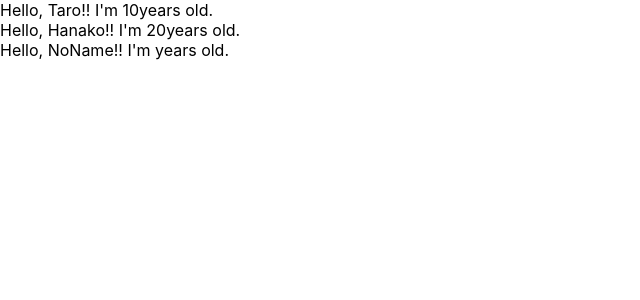
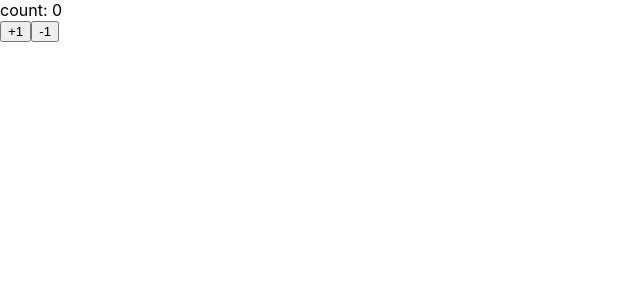
Before and after one commit to yk-port/react-redux-application, a React (Create React App) app: page / in a window 1280 px wide. Shown: the top 300 px of the page, without its empty margins (0-640 px from the left). Built offline with nearby package versions, Linux system fonts and the light colour scheme.

Commit message:
learn state and setState

```diff
--- a/src/App.js
+++ b/src/App.js
@@ -1,31 +1,34 @@
-import React from 'react';
-import PropTypes from 'prop-types';
+import React, { Component } from 'react';
 
-const App = () => {
-  const profiles = [
-    { name: 'Taro', age: 10 },
-    { name: 'Hanako', age: 20 },
-    { name: 'NoName' },
-  ];
+const App = () => (<Counter />);
 
-  return (
-    <div>
-      {
-        profiles.map((profile, index) => {
-          return <User name={profile.name} age={profile.age} key={index} />
-        })
-      }
-    </div>
-  );
-}
+class Counter extends Component {
+  constructor(props) {
+    super(props);
+    this.state = {
+      count: 0,
+    }
+  }
 
-const User = (props) => {
-  return <div>Hello, {props.name}!! I'm {props.age}years old.</div>
-}
+  handlePlusButton = () => {
+    this.setState({ count: this.state.count + 1 });
+  }
 
-User.propTypes = {
-  name: PropTypes.string,
-  age: PropTypes.number.isRequired,
+  handleMinusButton = () => {
+    this.setState({ count: this.state.count - 1 })
+  }
+
+  render() {
+    return (
+      <React.Fragment>
+        <div>count: { this.state.count }</div>
+        <button
+          onClick={this.handlePlusButton}>+1</button>
+        <button
+          onClick={this.handleMinusButton}>-1</button>
+      </React.Fragment>
+    );
+  }
 }
 
 export default App;
```
